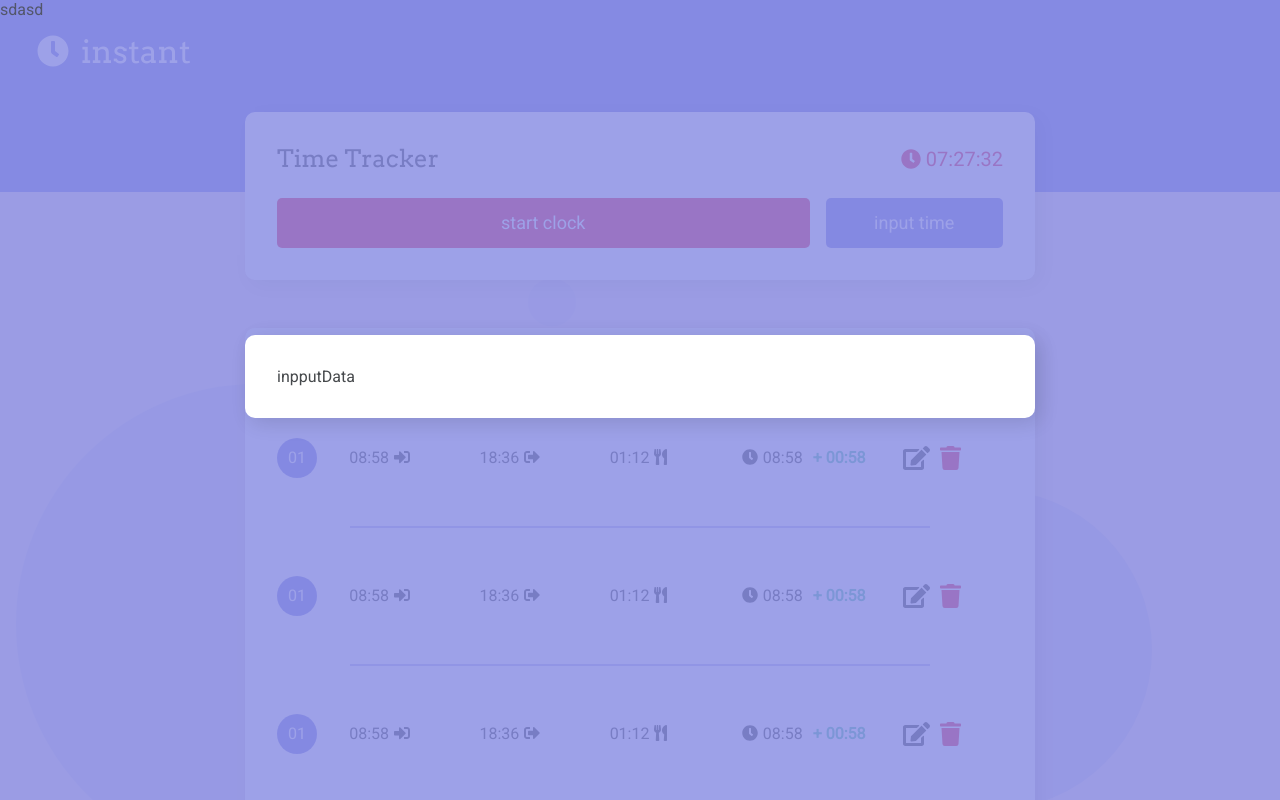
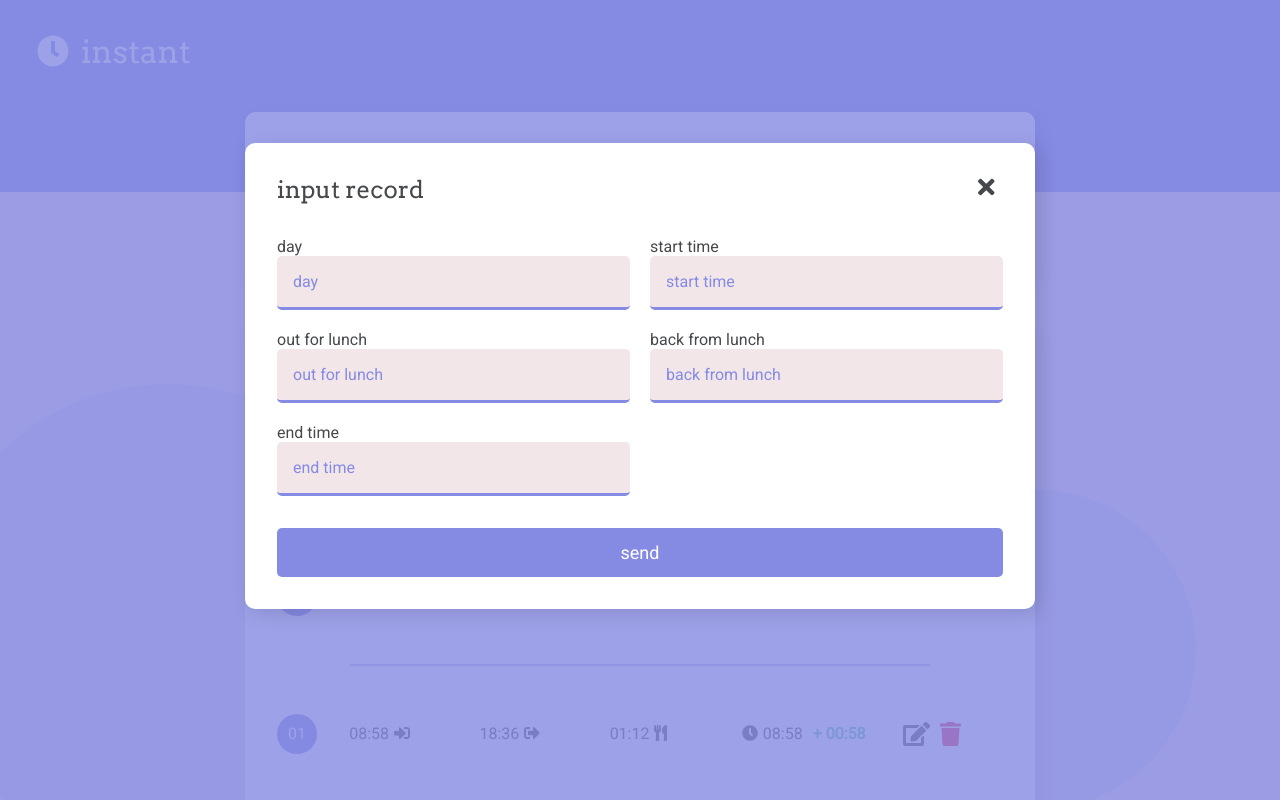
Before and after one commit to maradelynie/instant, a React (Create React App) app in the folder frontend/: page / in a window 1280 px wide. Both pictures are taken after a click on the button "input time". Shown: the top 800 px of the page. Built offline with nearby package versions, Linux system fonts and the light colour scheme.

Commit message:
modal content, forms for edit and input, delete confirmation

```diff
--- a/frontend/src/bg.scss
+++ b/frontend/src/bg.scss
@@ -8,6 +8,7 @@
     position: fixed;
     width: 100%;
     height: 100%;
+    min-width: 1500px;
 }
 .bg__ball{
     width: 30em;
--- a/frontend/src/components/button.js
+++ b/frontend/src/components/button.js
@@ -9,6 +9,6 @@ export default function Button(props) {
   }
 
   return (
-    <button className={buttonType()} onClick={props.action}>{props.text}</button>
+    <button className={buttonType()} type={props.label} onClick={props.action}>{props.text}</button>
   );
 }
--- a/frontend/src/components/deleteData.js
+++ b/frontend/src/components/deleteData.js
@@ -1,9 +1,17 @@
 import React from 'react';
+import Button from './button';
+import { faTimes } from "@fortawesome/free-solid-svg-icons";
+import { FontAwesomeIcon } from "@fortawesome/react-fontawesome";
 
-export default function DeleteData() {
+export default function DeleteData(props) {
   return (<>
           <div className="main__card">
-           Delete Data
+            <FontAwesomeIcon onClick={e=> props.setModal(false)} className="icon__close" icon={faTimes}/>
+
+            <h2>Are you sure? </h2><h2> There is no come back.</h2>
+            <div className="default__buttons">
+              <Button type="attention" text="delete" action={e => console.log("delete")} />
+            </div>
           </div>
           </>
   );
--- a/frontend/src/components/editData.js
+++ b/frontend/src/components/editData.js
@@ -1,9 +1,39 @@
 import React from 'react';
+import Button from './button';
 
-export default function EditData() {
+import { faTimes } from "@fortawesome/free-solid-svg-icons";
+import { FontAwesomeIcon } from "@fortawesome/react-fontawesome";
+
+export default function EditData(props) {
   return (<>
           <div className="main__card">
-           Edit Data
+          <FontAwesomeIcon onClick={e=> props.setModal(false)} className="icon__close" icon={faTimes}/>
+
+          <h2>Edit record</h2>
+
+              <form >
+                <div className="form__edit">
+                  <label className="label__edit">day
+                    <input className="input__default" placeholder="day" desabled></input>
+                  </label>
+                  <label className="label__edit">start time
+                    <input className="input__default" placeholder="start time" desabled></input>
+                  </label>
+                  <label className="label__edit">out for lunch
+                    <input className="input__default" placeholder="out for lunch" desabled></input>
+                  </label>
+                  <label className="label__edit">back from lunch
+                    <input className="input__default" placeholder="back from lunch" desabled></input>
+                  </label>
+                  <label className="label__edit">end time
+                    <input className="input__default" placeholder="end time" desabled></input>
+                  </label>
+                </div>
+              <div className="default__buttons">
+                <Button type="default" label="submit" text="edit" action={e => console.log("edit")} />
+              </div>
+              </form>
+
           </div>
           </>
   );
--- a/frontend/src/components/inputData.js
+++ b/frontend/src/components/inputData.js
@@ -1,9 +1,39 @@
 import React from 'react';
+import Button from './button';
 
-export default function InputData() {
+import { faTimes } from "@fortawesome/free-solid-svg-icons";
+import { FontAwesomeIcon } from "@fortawesome/react-fontawesome";
+
+export default function InputData(props) {
   return (<>
           <div className="main__card">
-           inpputData
+          <FontAwesomeIcon onClick={e=> props.setModal(false)} className="icon__close" icon={faTimes}/>
+
+          <h2>input record</h2>
+
+              <form >
+                <div className="form__edit">
+                  <label className="label__edit">day
+                    <input className="input__default" placeholder="day" desabled></input>
+                  </label>
+                  <label className="label__edit">start time
+                    <input className="input__default" placeholder="start time" desabled></input>
+                  </label>
+                  <label className="label__edit">out for lunch
+                    <input className="input__default" placeholder="out for lunch" desabled></input>
+                  </label>
+                  <label className="label__edit">back from lunch
+                    <input className="input__default" placeholder="back from lunch" desabled></input>
+                  </label>
+                  <label className="label__edit">end time
+                    <input className="input__default" placeholder="end time" desabled></input>
+                  </label>
+                </div>
+              <div className="default__buttons">
+                <Button type="default" label="submit" text="send" action={e => console.log("send")} />
+              </div>
+              </form>
+
           </div>
           </>
   );
--- a/frontend/src/components/modalComponent.js
+++ b/frontend/src/components/modalComponent.js
@@ -9,25 +9,25 @@ export default function ModalComponent(props) {
   }
   const modalContent = () => {
     if(props.modal==="edit"){
-      return <EditData/>
+      return <EditData setModal={props.setModal}/>
 
     }
     if(props.modal==="delete"){
-      return <DeleteData/>
+      return <DeleteData setModal={props.setModal}/>
 
     }
     if(props.modal==="input"){
-      return <InputData/>
+      return <InputData setModal={props.setModal}/>
 
     }
   }
 
-  return (<>
-          <div onClick={e => props.setModal(false)} className="modal__bg">sdasd
-          </div>
-          <div className="modal__content">
+  return (<><div  className="modal__content">
             {modalContent()}
           </div>
+          <div  onClick={e => props.setModal(false)} className="modal__bg">
+          </div>
+
 
 
           </>
--- a/frontend/src/global.scss
+++ b/frontend/src/global.scss
@@ -90,8 +90,28 @@ hr{
     z-index: 100;
     pointer-events: none;
 }
+.icon__close{
+    @extend .icon__clicable;
+    position: absolute;
+    right: 1.5em;
 
+}
+.input__default{
+    font-size: 16px;
+    background-color: $color-base;
+    border-radius: 5px;
+    border: none;
+    border-bottom: 3px solid $color-principal;
+    padding: 1em;
+}
+.input__default::placeholder{
 
+    color:$color-principal;
+}
+.input__default:focus{
+
+    outline: none;
+}
 
 
 
@@ -128,6 +148,8 @@ hr{
     padding: 2em;
     margin-bottom: 3em;
     box-shadow: 5px 5px 20px #0000001f;
+    pointer-events: fill;
+    position: relative;
 }
 
 
@@ -173,3 +195,21 @@ hr{
     margin-left: 10px;
     font-weight: bold;
 }
+// ----------------------------------------------------------------------
+.default__buttons{
+    display: grid;
+    grid-template-columns: 1fr;
+    gap: 20px;
+    margin-top: 2em;
+}
+// ------------------------------------------------------------
+.form__edit{
+    display: grid;
+    grid-template-columns: 1fr 1fr;
+    gap: 20px;
+    margin-top: 2em;
+}
+.label__edit{
+    display: flex;
+    flex-direction: column;
+}
```
Also changed, not shown: 1 other file (tests, documents, lock files or other folders).
